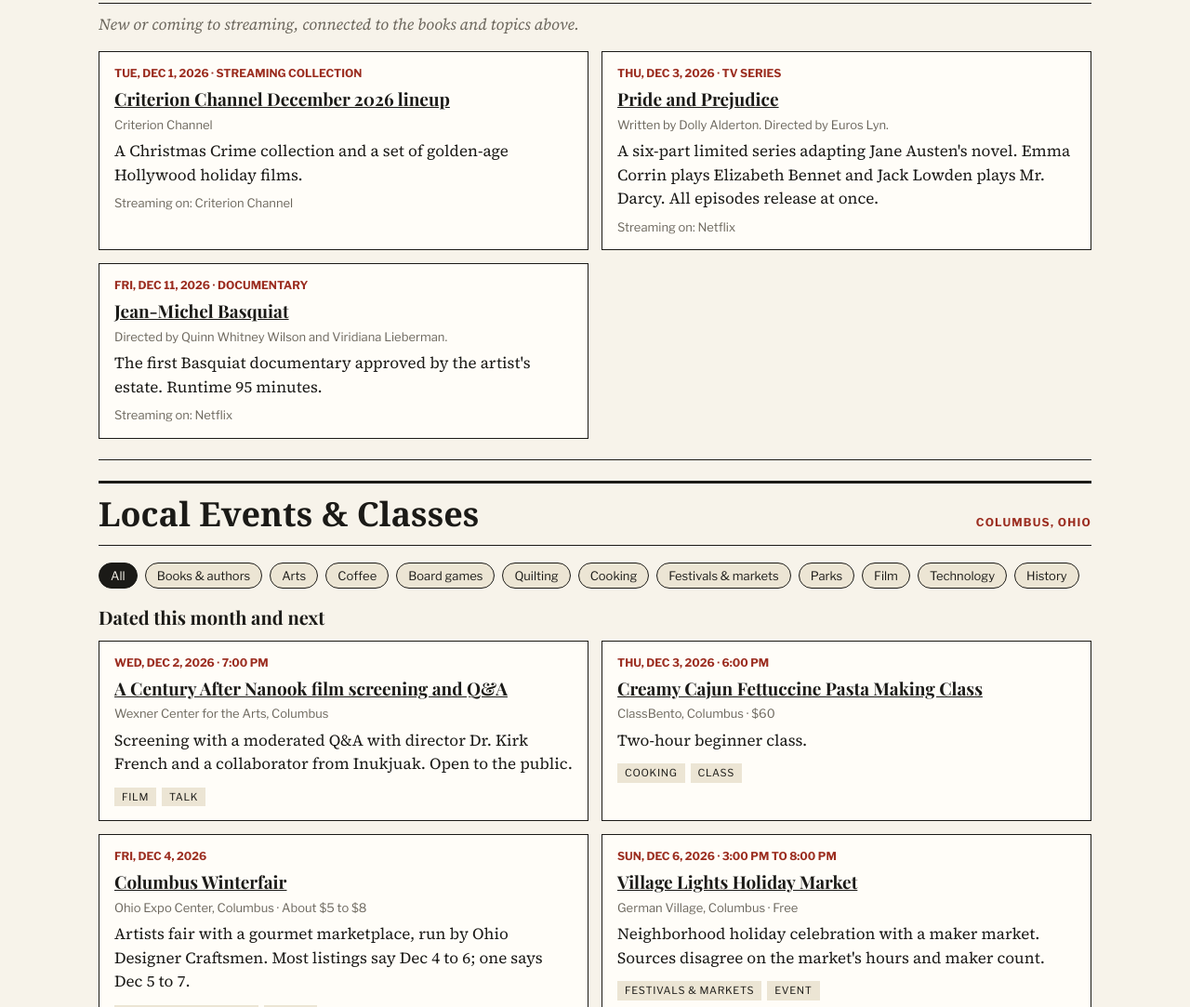
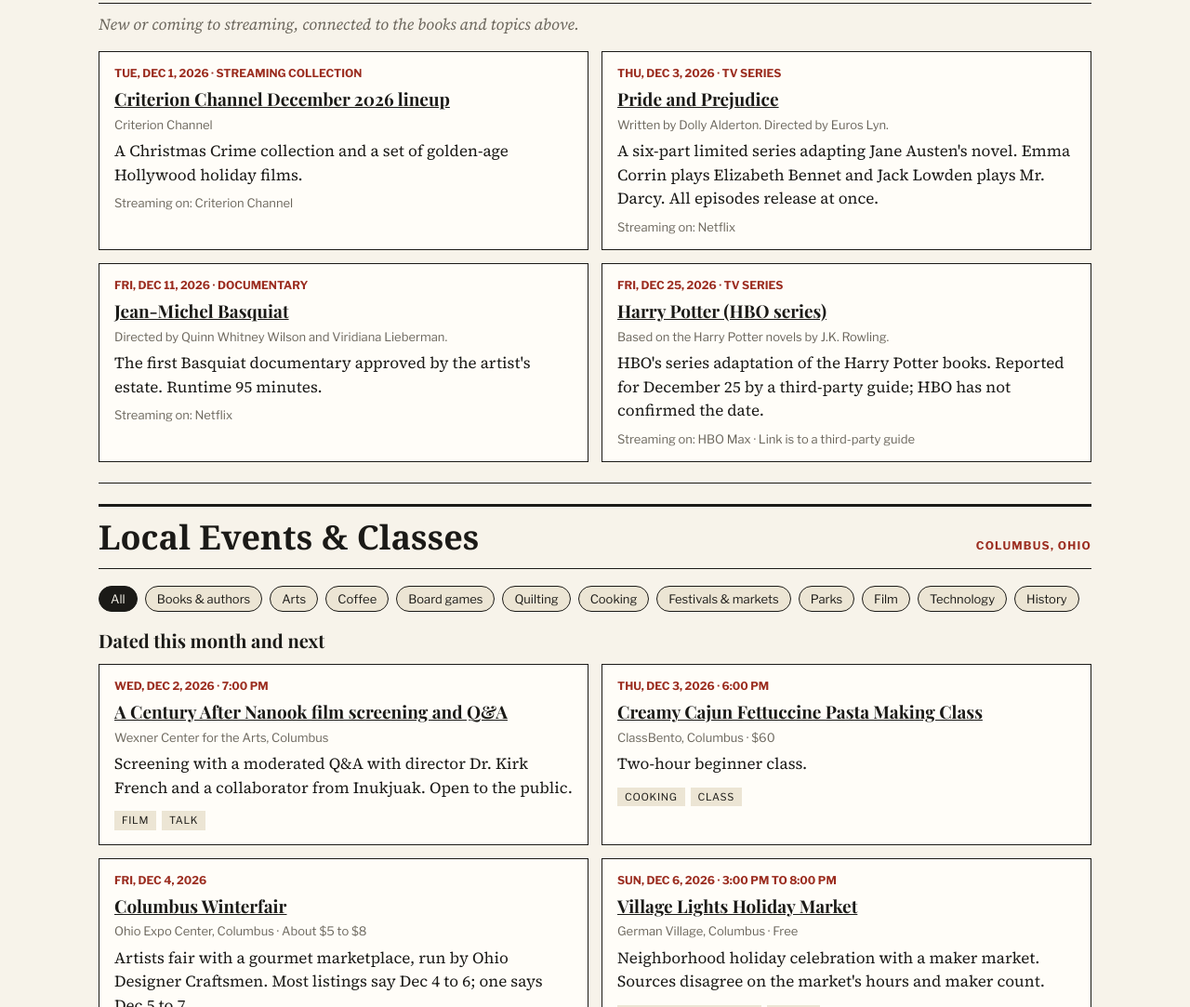
Before and after one commit to allthecoffees/newspaper, a plain HTML site: page index.html in a window 1280 px wide. Shown: the part 2725-3808 px from the top of the page at 93% size. Drawn offline with nearby package versions, Linux system fonts and the light colour scheme; a web font is replaced by a local one.

Commit message:
Add HBO Max Harry Potter series from a third-party guide
Marks streaming items that link to a third-party guide rather than the
platform.

Co-Authored-By: Claude Haiku 5.5 <noreply@anthropic.com>
Claude-Session: https://claude.ai/code/session_01C9tb9hLyzZXN47ZCmfo8LH

```diff
--- a/data.js
+++ b/data.js
@@ -124,7 +124,12 @@ window.NEWSPAPER = {
       creator: "Criterion Channel",
       summary: "A Christmas Crime collection and a set of golden-age Hollywood holiday films.",
       streaming: ["Criterion Channel"],
-      url: "https://www.criterion.com/current/posts/9345-the-criterion-channel-s-december-2026-lineup" }
+      url: "https://www.criterion.com/current/posts/9345-the-criterion-channel-s-december-2026-lineup" },
+    { title: "Harry Potter (HBO series)", type: "TV series", date: "2026-12-25",
+      creator: "Based on the Harry Potter novels by J.K. Rowling.",
+      summary: "HBO's series adaptation of the Harry Potter books. Reported for December 25 by a third-party guide; HBO has not confirmed the date.",
+      streaming: ["HBO Max"], guide: true,
+      url: "https://www.sortiraparis.com/en/what-to-do-in-paris/cinema-series/guides/321902-hbo-max-december-2026-releases" }
   ],
 
   // Dated events, festivals and talks.
--- a/index.html
+++ b/index.html
@@ -320,7 +320,7 @@
         '<h3><a href="' + esc(s.url) + '" target="_blank" rel="noopener">' + esc(s.title) + '</a></h3>' +
         (s.creator ? '<div class="meta">' + esc(s.creator) + '</div>' : '') +
         (s.summary ? '<p class="note" style="margin:6px 0 0">' + esc(s.summary) + '</p>' : '') +
-        '<div class="meta" style="margin-top:8px">Streaming on: ' + esc((s.streaming || []).join(", ")) + '</div>' +
+        '<div class="meta" style="margin-top:8px">Streaming on: ' + esc((s.streaming || []).join(", ")) + (s.guide ? ' · Link is to a third-party guide' : '') + '</div>' +
         '</article>';
     }).join("") : '<div class="empty"><p>Nothing listed for this week.</p></div>';
   }
```
